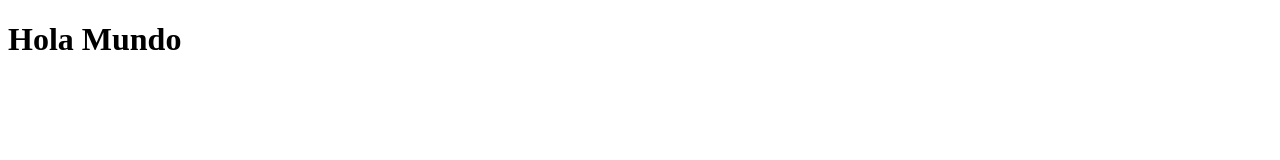
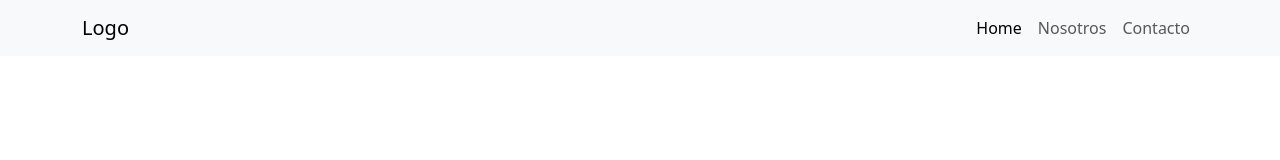
Before and after one commit to StackingC/stackingcode-js, a plain HTML site: page index.html in a window 1280 px wide. Drawn offline with nearby package versions, Linux system fonts and the light colour scheme.

Commit message:
primer navbar

```diff
--- a/css/style.css
+++ b/css/style.css
@@ -0,0 +1,8 @@
+*{
+    margin: 0;
+}
+
+.navbar-nav{
+    display: flex;
+    justify-content: center;
+}
--- a/index.html
+++ b/index.html
@@ -8,11 +8,33 @@
     <meta name="description" content="">
     <meta name="keywords" content="">
     <meta name="author" content="Stacking Code">
+    <link rel="stylesheet" href="/css/style.css">
+    <link rel="stylesheet" href="https://cdn.jsdelivr.net/npm/bootstrap@5.3.0-alpha1/dist/css/bootstrap.min.css">
     <title>Stacking Code</title>
 </head>
-
 <body>
-    <h1>Hola Mundo</h1>
+    <nav class="navbar navbar-expand-lg bg-body-tertiary">
+        <div class="container">
+          <a class="navbar-brand" href="#">Logo</a>
+          <button class="navbar-toggler" type="button" data-bs-toggle="collapse" data-bs-target="#navbarSupportedContent" aria-controls="navbarSupportedContent" aria-expanded="false" aria-label="Toggle navigation">
+            <span class="navbar-toggler-icon"></span>
+          </button>
+          <div class="" id="navbarSupportedContent">
+            <ul class="navbar-nav d-flex justify-content-center me-auto mb-2 mb-lg-0">
+              <li class="nav-item">
+                <a class="nav-link active" aria-current="page" href="#">Home</a>
+              </li>
+              <li class="nav-item">
+                <a class="nav-link" href="#">Nosotros</a>
+              </li>
+              <li class="nav-item">
+                <a class="nav-link" href="#">Contacto</a>
+              </li>
+            </ul>
+          </div>
+        </div>
+      </nav>
+      <script src="https://cdn.jsdelivr.net/npm/@popperjs/core@2.11.6/dist/umd/popper.min.js" integrity="sha384-oBqDVmMz9ATKxIep9tiCxS/Z9fNfEXiDAYTujMAeBAsjFuCZSmKbSSUnQlmh/jp3" crossorigin="anonymous"></script>
+      <script src="https://cdn.jsdelivr.net/npm/bootstrap@5.3.0-alpha1/dist/js/bootstrap.min.js" integrity="sha384-mQ93GR66B00ZXjt0YO5KlohRA5SY2XofN4zfuZxLkoj1gXtW8ANNCe9d5Y3eG5eD" crossorigin="anonymous"></script>
 </body>
-
 </html>
```
